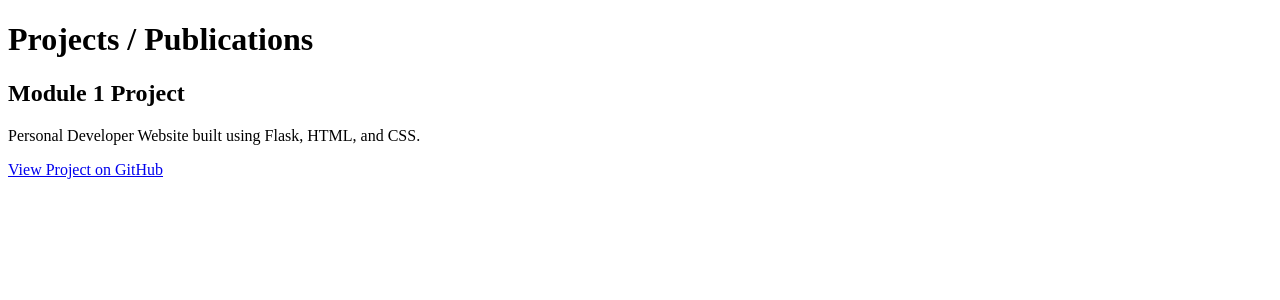
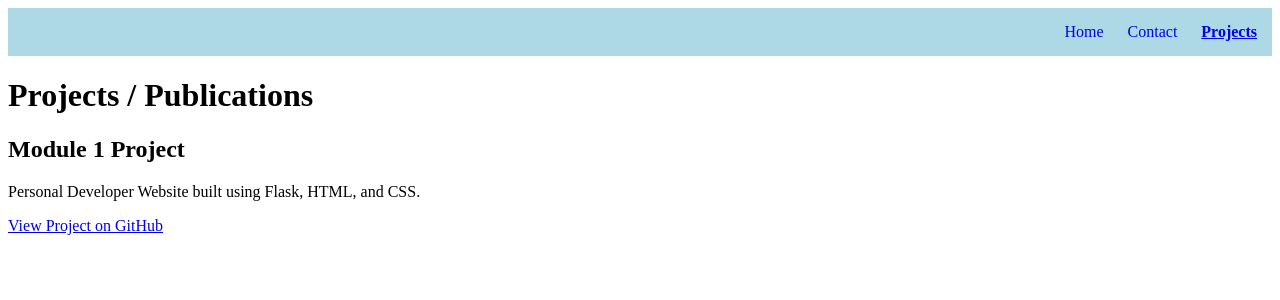
Before and after one commit to FionaShen828/jhu_software_concepts, a Flask app: page /projects in a window 1280 px wide. Shown: the top 300 px of the page. Run offline with Flask 3, Linux system fonts and the light colour scheme.

Commit message:
Complete Module 1 website

```diff
--- a/module_1/run.py
+++ b/module_1/run.py
@@ -1,18 +1,13 @@
 from flask import Flask, render_template
+from sub_pages.views import sub_pages
 
 app = Flask(__name__)
 
+app.register_blueprint(sub_pages)
+
 @app.route("/")
 def home():
-       return render_template("home.html")
-
-@app.route("/contact")
-def contact():
-    return render_template("contact.html")
-
-@app.route("/projects")
-def projects():
-    return render_template("projects.html")
+    return render_template("home.html")
 
 if __name__ == "__main__":
     app.run(host="0.0.0.0", port=8080)
--- a/module_1/static/style.css
+++ b/module_1/static/style.css
@@ -7,3 +7,17 @@ img {
     align-items: center;
     justify-content: space-between;
 }
+nav {
+    background-color: lightblue;
+    padding: 15px;
+    text-align: right;
+}
+
+nav a {
+    margin-left: 20px;
+    text-decoration: none;
+}
+nav a.active {
+    font-weight: bold;
+    text-decoration: underline;
+}
--- /dev/null
+++ b/module_1/sub_pages/views.py
@@ -0,0 +1,11 @@
+from flask import Blueprint, render_template
+
+sub_pages = Blueprint("sub_pages", __name__)
+
+@sub_pages.route("/contact")
+def contact():
+    return render_template("contact.html")
+
+@sub_pages.route("/projects")
+def projects():
+    return render_template("projects.html")
--- a/module_1/templates/projects.html
+++ b/module_1/templates/projects.html
@@ -5,11 +5,16 @@
     <link rel="stylesheet" href="{{ url_for('static', filename='style.css') }}">
 </head>
 <body>
+    <nav>
+    <a href="/">Home</a>
+    <a href="/contact">Contact</a>
+    <a class="active" href="/projects">Projects</a>
+</nav>
     <h1>Projects / Publications</h1>
     <h2>Module 1 Project</h2>
 <p>Personal Developer Website built using Flask, HTML, and CSS.</p>
 <p>
-    <a href="你的GitHub Module 1链接">View Project on GitHub</a>
+    <a href="https://github.com/FionaShen828/jhu_software_concepts/tree/main/module_1">View Project on GitHub</a>
 </p>
 </body>
 </html>
```
Also changed, not shown: module_1/templates/contact.html (+8 -0 lines), module_1/templates/home.html (+13 -3 lines), module_1/README.md, module_1/sub_pages/__init__.py (added).
